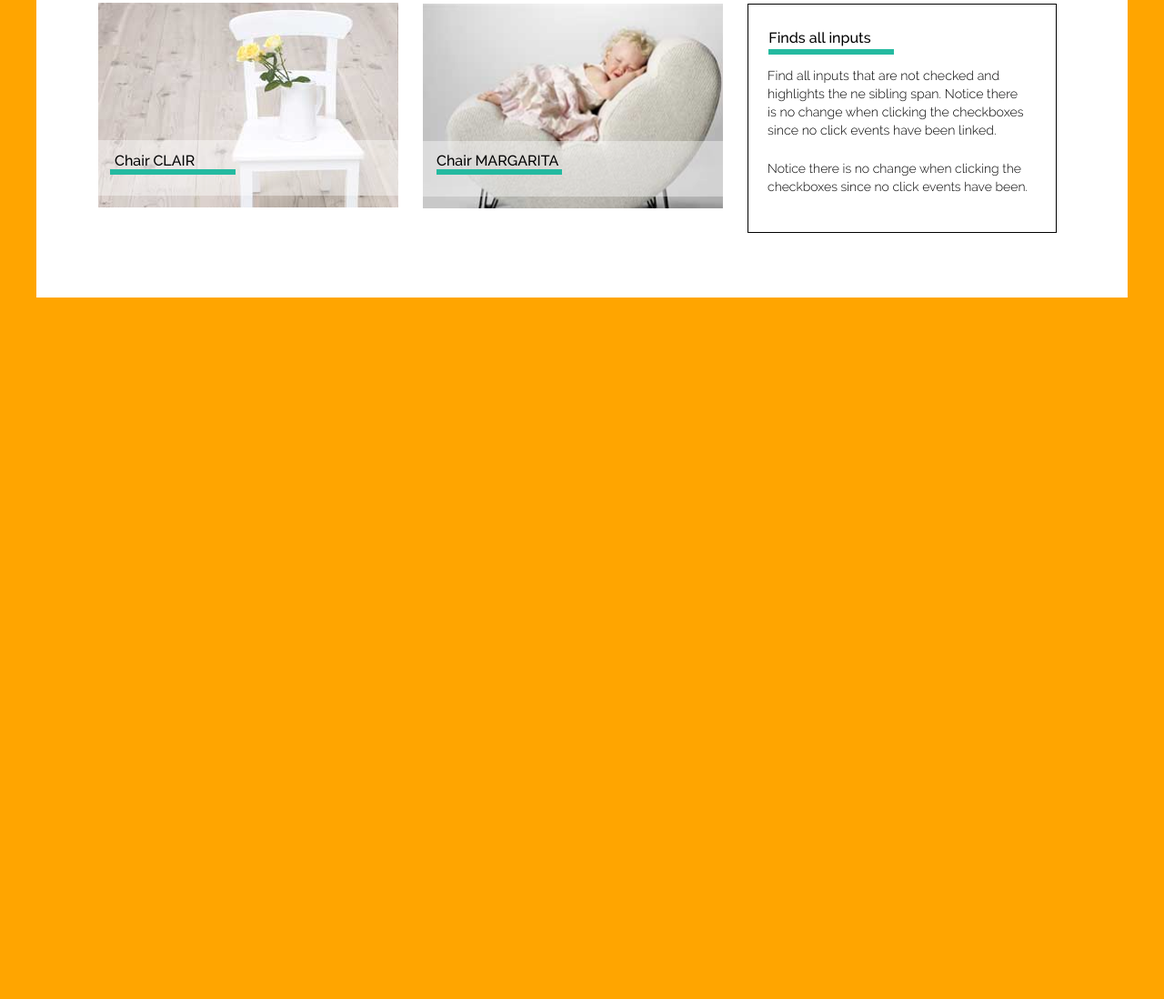
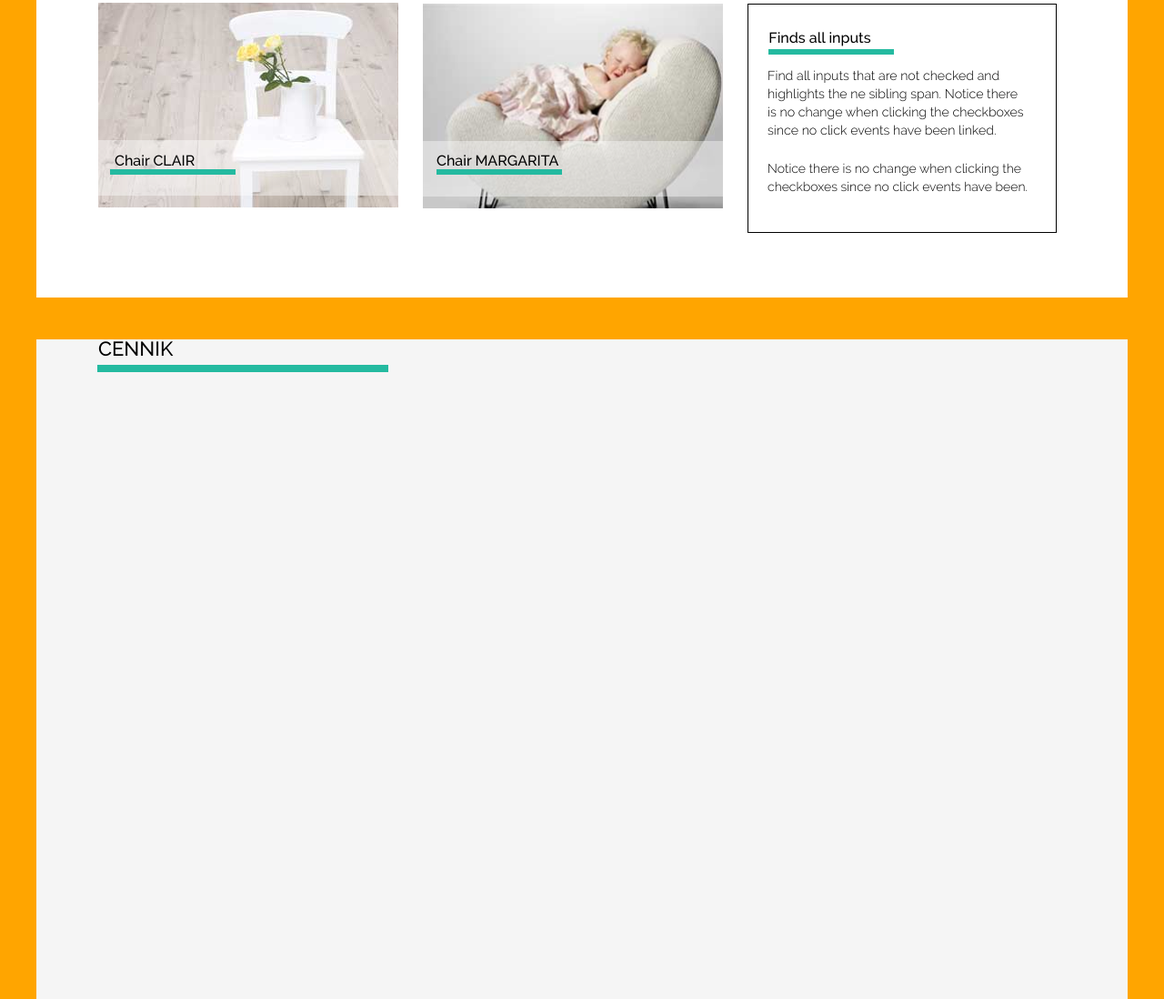
Before and after one commit to Radoslawk7/Warsztaty, a plain HTML site: page Dodatkowe-kalkulator/index.html in a window 1280 px wide. Shown: the part 569-1667 px from the top of the page at 91% size. Before the commit the page ends 896 px from the top, so only its background shows below. Drawn offline with Linux system fonts and the light colour scheme.

Commit message:
początek cennika

```diff
--- a/Dodatkowe-kalkulator/css/style.css
+++ b/Dodatkowe-kalkulator/css/style.css
@@ -581,3 +581,42 @@ main .container:nth-child(2) .ramka .ramkatekst2 {
     text-align: left;
     margin-top: 22px;
 }
+
+
+/*ramki z cenami*/
+
+main .container:last-child {
+    height: 725px;
+    background-color: whitesmoke;
+    box-sizing: border-box;
+}
+
+main .container:last-child .green_belt {
+    background-color: #24baa0;
+    width: 320px;
+    height: 8px;
+    display: inline-block;
+    margin-bottom: 9px;
+    margin-left: 67px;
+    margin-top: 8px;
+}
+
+main .container:last-child p {
+    margin-top: 46px;
+    margin-left: 68px;
+    line-height: 20px;
+    font-weight: 500;
+    font-size: 22px;
+}
+
+main .container:last-child .ramkalewa {
+
+}
+
+main .container:last-child .ramkasrodkowa {
+
+}
+
+main .container:last-child .ramkaprawa {
+
+}
--- a/Dodatkowe-kalkulator/index.html
+++ b/Dodatkowe-kalkulator/index.html
@@ -65,7 +65,20 @@
             </p>
         </div>
     </section>
-    <section class="container"></section>
+    <section class="container">
+        <p>CENNIK</p>
+        <span class="green_belt"></span>
+        <div class="ramkalewa">
+
+        </div>
+        <div class="ramkasrodkowa">
+
+        </div>
+        <div class="ramkaprawa">
+
+        </div>
+
+    </section>
 </main>
 
 
```
